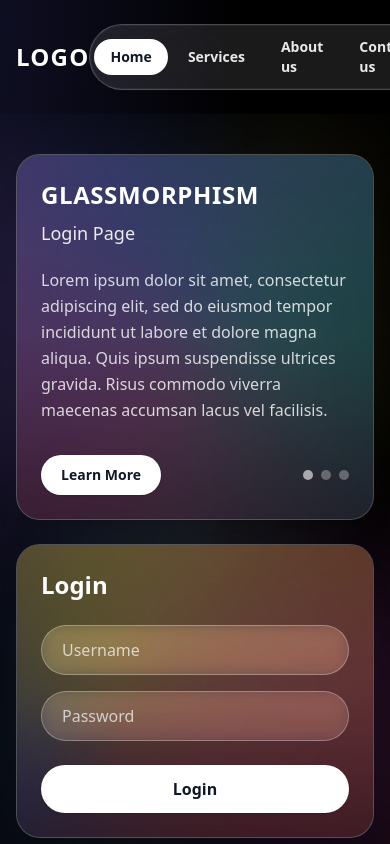
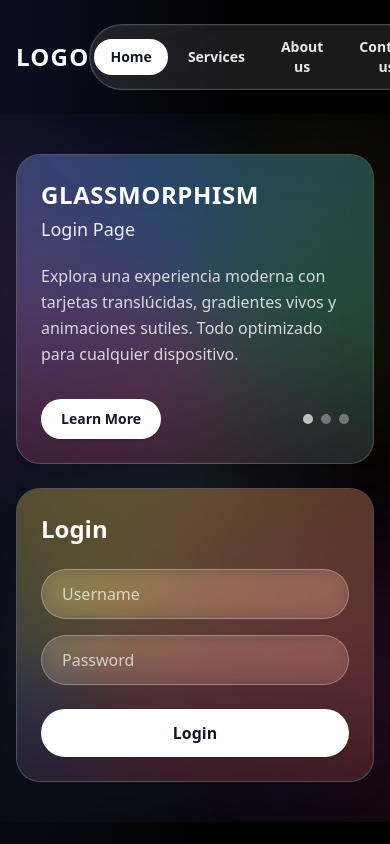
Before and after one commit to Yonsn76/Mate_ai, a React (Vite) app: page / in a window 390 px wide. Shown: the top 844 px of the page. Built offline with nearby package versions, Linux system fonts and the light colour scheme.

Commit message:
feat: enhance navigation and HeroLogin component interactivity with active state handling
Co-authored-by: Genie <genie@cosine.sh>

```diff
--- a/src/App.tsx
+++ b/src/App.tsx
@@ -1,15 +1,20 @@
+import { useState } from 'react'
 import Header from './components/Header'
 import HeroLogin from './components/HeroLogin'
 import Sections from './components/Sections'
 
+export type NavKey = 'home' | 'services' | 'about' | 'contact'
+
 function App() {
+  const [active, setActive] = useState<NavKey>('home')
+
   return (
     <div className="min-h-screen relative bg-black text-white">
       {/* global background */}
       <div aria-hidden className="absolute inset-0 bg-[radial-gradient(ellipse_at_top_left,rgba(99,102,241,0.14),transparent_45%),radial-gradient(ellipse_at_bottom_right,rgba(236,72,153,0.14),transparent_45%)]" />
 
-      <Header />
-      <HeroLogin />
+      <Header active={active} onChange={setActive} />
+      <HeroLogin active={active} />
       <Sections />
     </div>
   )
--- a/src/components/Header.tsx
+++ b/src/components/Header.tsx
@@ -1,9 +1,16 @@
-export default function Header() {
-  const navItems = [
-    { label: 'Home', href: '#home' },
-    { label: 'Services', href: '#services' },
-    { label: 'About us', href: '#about' },
-    { label: 'Contact us', href: '#contact' },
+import type { NavKey } from '../App'
+
+type Props = {
+  active: NavKey
+  onChange: (key: NavKey) => void
+}
+
+export default function Header({ active, onChange }: Props) {
+  const navItems: { key: NavKey; label: string }[] = [
+    { key: 'home', label: 'Home' },
+    { key: 'services', label: 'Services' },
+    { key: 'about', label: 'About us' },
+    { key: 'contact', label: 'Contact us' },
   ]
 
   return (
@@ -13,21 +20,25 @@ export default function Header() {
 
         <nav className="rounded-full border border-white/20 bg-white/10 backdrop-blur-lg p-1 shadow-[inset_0_0_0_1px_rgba(255,255,255,0.05)]">
           <ul className="flex items-center gap-1">
-            {navItems.map((item, idx) => (
-              <li key={item.href}>
-                <a
-                  href={item.href}
+            {navItems.map((item) => {
+              const isActive = item.key === active
+              return (
+                <li key={item.key}>
+                  <button
+                    type="button"
+                    onClick={() => onChange(item.key)}
                     className={[
                       'block rounded-full px-4 py-2 text-sm font-semibold transition-colors',
-                    idx === 0
+                      isActive
                         ? 'bg-white text-gray-900'
                         : 'text-white/90 hover:bg-white/20'
                     ].join(' ')}
                   >
                     {item.label}
-                </a>
+                  </button>
                 </li>
-            ))}
+              )
+            })}
           </ul>
         </nav>
       </div>
--- a/src/components/HeroLogin.tsx
+++ b/src/components/HeroLogin.tsx
@@ -1,13 +1,18 @@
-import { useState } from 'react'
+import { useMemo, useState } from 'react'
+import type { NavKey } from '../App'
 
-export default function HeroLogin() {
+type Props = {
+  active: NavKey
+}
+
+export default function HeroLogin({ active }: Props) {
   return (
     <section id="home" className="relative">
       <BackgroundFX />
 
       <div className="relative z-10 container mx-auto px-4 py-10 md:py-16">
         <div className="grid grid-cols-1 md:grid-cols-2 gap-6 lg:gap-10 items-stretch">
-          <InfoCard />
+          <InfoCard active={active} />
           <LoginCard />
         </div>
       </div>
@@ -15,37 +20,92 @@ export default function HeroLogin() {
   )
 }
 
-function InfoCard() {
+function InfoCard({ active }: Props) {
+  const variants = useMemo(() => {
+    const map: Record<
+      NavKey,
+      {
+        title: string
+        subtitle: string
+        text: string
+        bg: string
+        accentDots?: number
+      }
+    > = {
+      home: {
+        title: 'GLASSMORPHISM',
+        subtitle: 'Login Page',
+        text:
+          'Explora una experiencia moderna con tarjetas translúcidas, gradientes vivos y animaciones sutiles. Todo optimizado para cualquier dispositivo.',
+        bg:
+          'absolute -inset-24 bg-[conic-gradient(from_210deg_at_50%_50%,rgba(236,72,153,0.35),rgba(59,130,246,0.30),rgba(16,185,129,0.28),rgba(236,72,153,0.35))] blur-2xl',
+        accentDots: 3,
+      },
+      services: {
+        title: 'Servicios Mate_AI',
+        subtitle: 'Práctica y generación con IA',
+        text:
+          'Práctica personalizada, generación automática de ejercicios y dashboards en tiempo real para alumnos y docentes.',
+        bg:
+          'absolute -inset-24 bg-[conic-gradient(at_30%_60%,rgba(14,165,233,0.35),rgba(168,85,247,0.32),rgba(251,191,36,0.28),rgba(14,165,233,0.35))] blur-2xl',
+        accentDots: 4,
+      },
+      about: {
+        title: 'Sobre Mate_AI',
+        subtitle: 'Aprendizaje inteligente',
+        text:
+          'Nuestra misión es hacer del aprendizaje matemático una experiencia interactiva, inclusiva y relevante, para todos los niveles.',
+        bg:
+          'absolute -inset-24 bg-[conic-gradient(from_90deg_at_60%_40%,rgba(99,102,241,0.34),rgba(236,72,153,0.32),rgba(6,182,212,0.28),rgba(99,102,241,0.34))] blur-2xl',
+        accentDots: 2,
+      },
+      contact: {
+        title: 'Contáctanos',
+        subtitle: 'Estamos para ayudarte',
+        text:
+          'Escríbenos a contacto@mateai.com o vía WhatsApp. Resolvemos dudas y te guiamos para iniciar con la plataforma.',
+        bg:
+          'absolute -inset-24 bg-[conic-gradient(at_40%_60%,rgba(34,197,94,0.34),rgba(244,63,94,0.32),rgba(250,204,21,0.30),rgba(34,197,94,0.34))] blur-2xl',
+        accentDots: 5,
+      },
+    }
+    return map
+  }, [])
+
+  const v = variants[active]
+
   return (
     <div className="relative glass-card overflow-hidden">
-      {/* colorful gradient behind content to emulate the image */}
+      {/* dynamic colorful gradient */}
       <div aria-hidden className="absolute inset-0">
-        <div className="absolute -inset-24 bg-[conic-gradient(from_210deg_at_50%_50%,rgba(236,72,153,0.30),rgba(99,102,241,0.25),rgba(6,182,212,0.25),rgba(236,72,153,0.30))] blur-2xl" />
+        <div className={v.bg} />
         <div className="absolute inset-0 bg-gradient-to-b from-black/0 via-black/10 to-black/40" />
       </div>
 
       <div className="relative p-6 md:p-8">
-        <h2 className="text-2xl md:text-3xl font-extrabold tracking-wide mb-2">GLASSMORPHISM</h2>
-        <p className="text-lg md:text-xl font-medium text-white/90">Login Page</p>
+        <h2 className="text-2xl md:text-3xl font-extrabold tracking-wide mb-1">{v.title}</h2>
+        <p className="text-lg md:text-xl font-medium text-white/90">{v.subtitle}</p>
 
-        <p className="mt-5 text-white/80 leading-relaxed">
-          Lorem ipsum dolor sit amet, consectetur adipiscing elit, sed do eiusmod tempor
-          incididunt ut labore et dolore magna aliqua. Quis ipsum suspendisse ultrices gravida.
-          Risus commodo viverra maecenas accumsan lacus vel facilisis.
-        </p>
+        <p className="mt-5 text-white/80 leading-relaxed">{v.text}</p>
 
         <div className="mt-8 flex items-center justify-between">
           <a
             href="#about"
-            className="inline-flex items-center rounded-full bg-white px-5 py-2.5 text-sm font-semibold text-gray-900 shadow"
+            className="inline-flex items-center rounded-full bg-white px-5 py-2.5 text-sm font-semibold text-gray-900 shadow hover:bg-white/90 transition-colors"
           >
             Learn More
           </a>
 
           <div className="flex items-center gap-2">
-            <span className="h-2.5 w-2.5 rounded-full bg-white/60" />
-            <span className="h-2.5 w-2.5 rounded-full bg-white/30" />
-            <span className="h-2.5 w-2.5 rounded-full bg-white/30" />
+            {Array.from({ length: v.accentDots ?? 3 }).map((_, i) => (
+              <span
+                key={i}
+                className={[
+                  'h-2.5 w-2.5 rounded-full',
+                  i === 0 ? 'bg-white/70' : 'bg-white/35'
+                ].join(' ')}
+              />
+            ))}
           </div>
         </div>
       </div>
@@ -68,9 +128,10 @@ function LoginCard() {
       <div className="relative p-6 md:p-8">
         <h3 className="text-2xl font-semibold mb-6 text-white">Login</h3>
 
-        <div className="space-y-4">
+        <form className="space-y-4" onSubmit={(e) => e.preventDefault()}>
           <div>
             <input
+              aria-label="Username"
               type="text"
               placeholder="Username"
               value={username}
@@ -80,6 +141,7 @@ function LoginCard() {
           </div>
           <div>
             <input
+              aria-label="Password"
               type="password"
               placeholder="Password"
               value={password}
@@ -89,12 +151,12 @@ function LoginCard() {
           </div>
 
           <button
-            type="button"
+            type="submit"
             className="mt-2 w-full rounded-full bg-white px-6 py-3 font-semibold text-gray-900 shadow hover:bg-white/90 active:scale-[0.99] transition-all"
           >
             Login
           </button>
-        </div>
+        </form>
       </div>
     </div>
   )
@@ -106,8 +168,8 @@ function BackgroundFX() {
       {/* subtle vignette */}
       <div className="absolute inset-0 bg-[radial-gradient(ellipse_at_center,rgba(255,255,255,0.06),transparent_60%)]" />
       {/* flowing bands behind cards */}
-      <div className="absolute -left-1/4 top-10 h-80 w-[120%] -rotate-6 bg-[linear-gradient(90deg,rgba(236,72,153,0.20),rgba(59,130,246,0.22),rgba(250,204,21,0.18))] blur-3xl opacity-70" />
-      <div className="absolute -right-1/3 bottom-0 h-80 w-[120%] rotate-6 bg-[linear-gradient(90deg,rgba(34,197,94,0.20),rgba(168,85,247,0.22),rgba(244,63,94,0.20))] blur-3xl opacity-70" />
+      <div className="absolute -left-1/4 top-10 h-72 md:h-80 w-[130%] -rotate-6 bg-[linear-gradient(90deg,rgba(236,72,153,0.20),rgba(59,130,246,0.22),rgba(250,204,21,0.18))] blur-3xl opacity-70" />
+      <div className="absolute -right-1/3 bottom-0 h-72 md:h-80 w-[130%] rotate-6 bg-[linear-gradient(90deg,rgba(34,197,94,0.20),rgba(168,85,247,0.22),rgba(244,63,94,0.20))] blur-3xl opacity-70" />
     </div>
   )
 }
```
Lines whose indentation alone changed are shown as unchanged.
